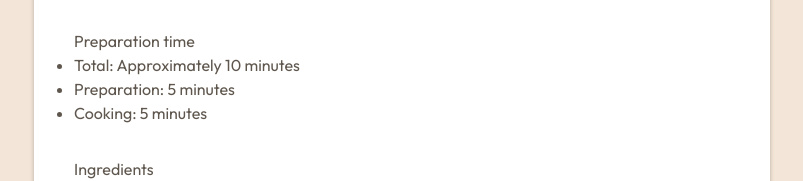
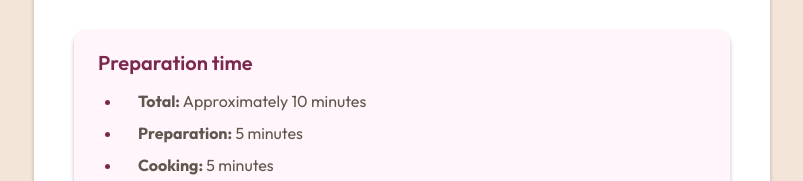
Before and after one commit to dionysia-lemonaki/recipe-page, a website: page index.html in a window 1280 px wide. Shown: the part 622-803 px from the top of the page, without its empty margins (238-1041 px from the left). Drawn offline with Linux system fonts and the light colour scheme.

Commit message:
Add recipe preparation styles

```diff
--- a/style.css
+++ b/style.css
@@ -105,6 +105,10 @@ main {
   align-items: center;
 }
 
+strong {
+  font-weight: var(--fw-bold);
+}
+
 .recipe {
   background-color: var(--clr-bg-card);
   max-width: 46rem;
@@ -135,6 +139,38 @@ main {
   line-height: var(--lh-tight);
 }
 
+.prep-time {
+  background-color: var(--clr-bg-accent);
+  padding: var(--space-300);
+  border-radius: var(--radius-sm);
+  box-shadow: var(--shadow);
+  display: flex;
+  flex-direction: column;
+  gap: var(--space-200);
+}
+
+.prep-time__title {
+  color: var(--clr-title-tertiary);
+  font-weight: var(--fw-semibold);
+  font-size: var(--fs-md);
+  line-height: var(--lh-tight);
+}
+
+.prep-time__list {
+  display: flex;
+  flex-direction: column;
+  gap: var(--space-100);
+  padding-inline-start: var(--space-300);
+}
+
+.prep-time__item {
+  padding-inline-start: var(--space-200);
+}
+
+.prep-time__item::marker {
+  color: var(--clr-bullet-secondary);
+}
+
 @media (min-width: 48rem) {
   main {
     padding: var(--space-1600) var(--space-600);
```
